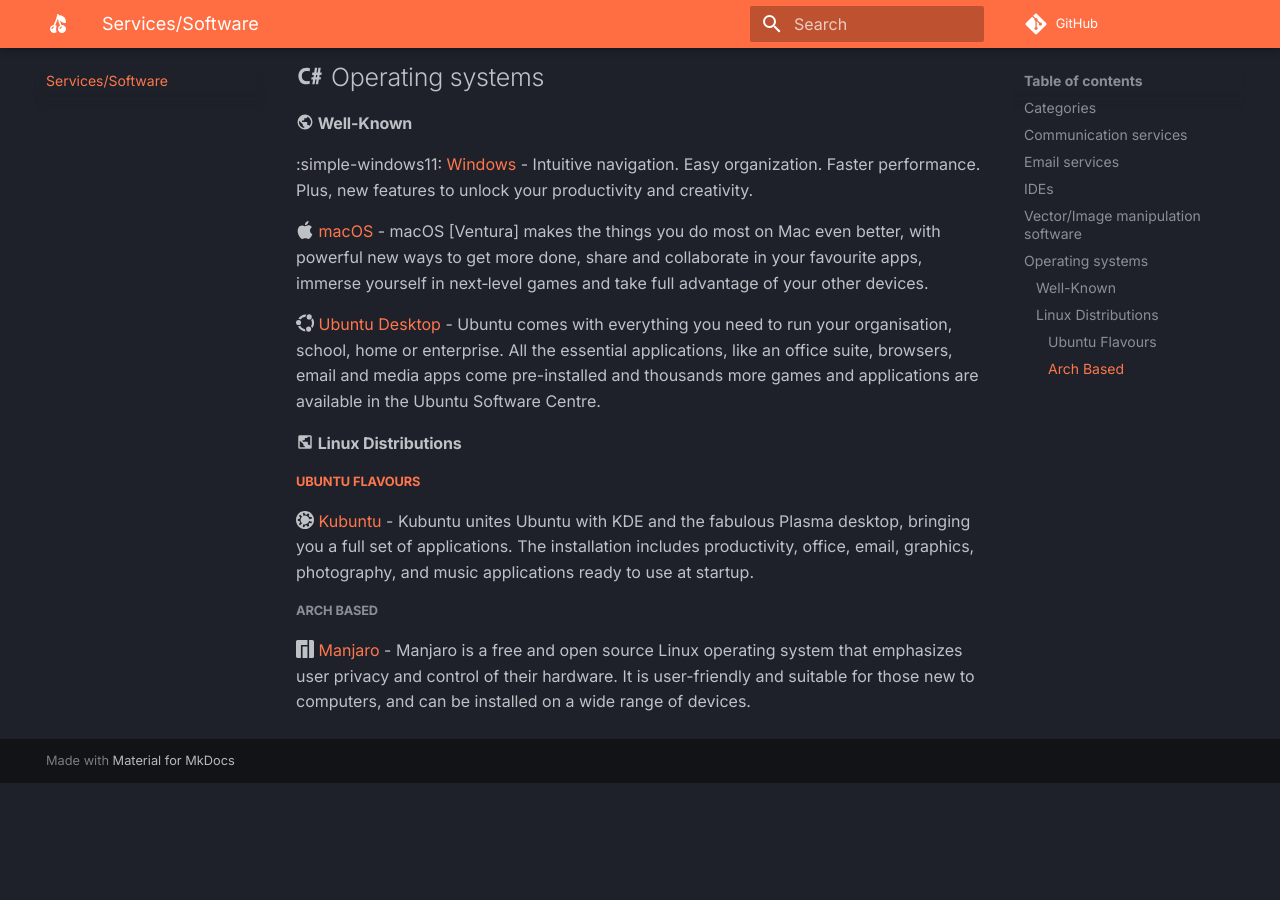
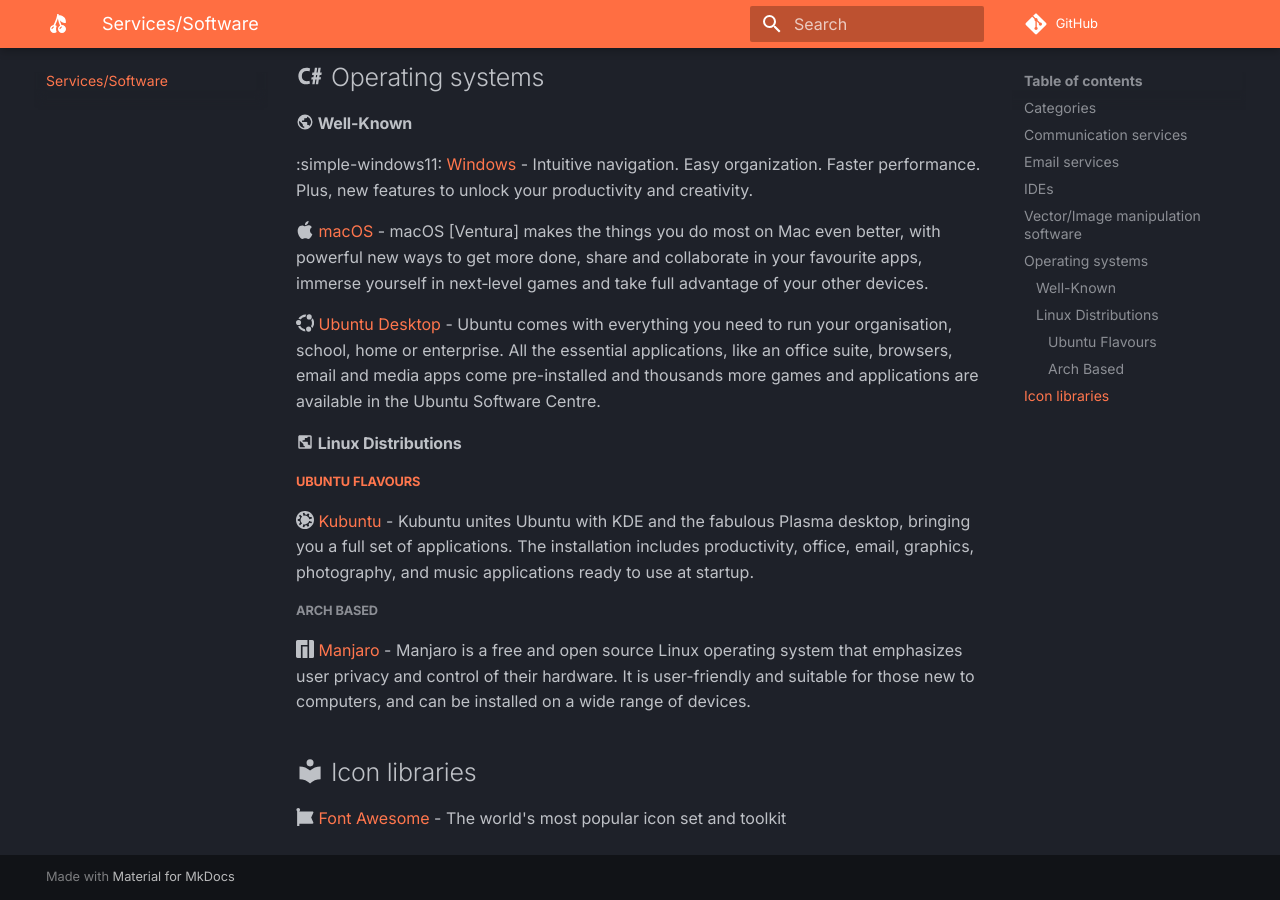
Before and after one commit to hamhimdev/fruit, an MkDocs documentation site: the page built from docs/docs.md, in a window 1280 px wide and 900 px high, scrolled down 2136 px. Built offline with MkDocs 1.6.1 and Material for MkDocs 9.7.7, drawn with Linux system fonts in a browser that asks for light colours; comment, search, counter and statistics services are not loaded; before the commit the page ends 2919 px from its top, so only the background shows below that.

Commit message:
Add Font Awesome

```diff
--- a/docs/docs.md
+++ b/docs/docs.md
@@ -77,3 +77,7 @@
 
 ##### Arch Based
 :simple-manjaro: [Manjaro](https://manjaro.org/) - Manjaro is a free and open source Linux operating system that emphasizes user privacy and control of their hardware. It is user-friendly and suitable for those new to computers, and can be installed on a wide range of devices.
+
+## :material-library: Icon libraries
+
+:fontawesome-brands-font-awesome: [Font Awesome](https://fontawesome.com/icons) - The world's most popular icon set and toolkit
```
